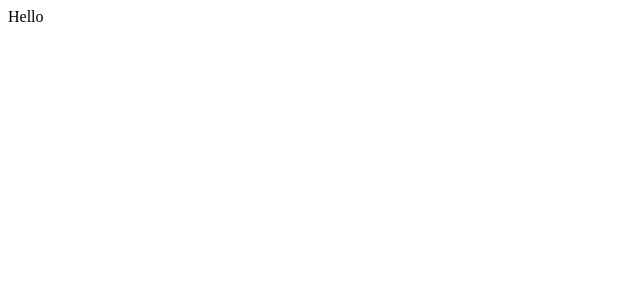
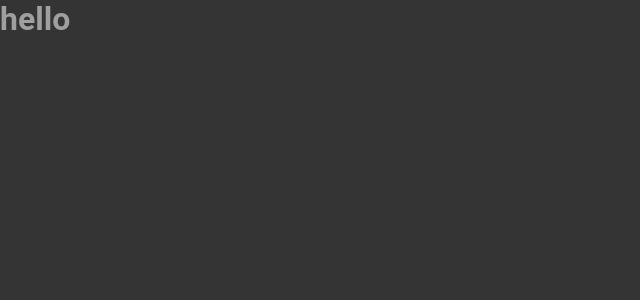
Before and after one commit to paulorobinson/buildbox-posts, a React (Vite) app: page / in a window 1280 px wide. Shown: the top 300 px of the page, without its empty margins (0-640 px from the left). Built offline with nearby package versions, Linux system fonts and the light colour scheme.

Commit message:
Create Provider Styled-Components

```diff
--- a/package.json
+++ b/package.json
@@ -10,11 +10,14 @@
   },
   "dependencies": {
     "react": "^18.2.0",
-    "react-dom": "^18.2.0"
+    "react-dom": "^18.2.0",
+    "react-icons": "^4.6.0",
+    "styled-components": "^5.3.6"
   },
   "devDependencies": {
     "@types/react": "^18.0.22",
     "@types/react-dom": "^18.0.7",
+    "@types/styled-components": "^5.1.26",
     "@vitejs/plugin-react": "^2.2.0",
     "typescript": "^4.6.4",
     "vite": "^3.2.0"
--- a/src/App.tsx
+++ b/src/App.tsx
@@ -1,8 +1,16 @@
+import { ThemeProvider } from 'styled-components';
+import { GlobalStyles } from './styles/global';
+
+import { colors } from './styles/theme';
+
 const App = () => {
   return (
-    <>
-      <div>Hello</div>
-    </>
+    <ThemeProvider theme={colors}>
+      <>
+        <GlobalStyles />
+        <h1>hello</h1>
+      </>
+    </ThemeProvider>
   );
 };
 
--- /dev/null
+++ b/src/styles/global.ts
@@ -0,0 +1,15 @@
+import { createGlobalStyle } from 'styled-components';
+
+import { ThemeProps } from './theme';
+
+export const GlobalStyles = createGlobalStyle<ThemeProps>`
+
+  * {
+    font-family: 'Roboto', sans-serif;
+    background: ${({ theme }) => theme.body};
+    color: ${({ theme }) => theme.text};
+    margin: 0;
+    padding: 0;
+    box-sizing: border-box;
+  }
+`;
--- /dev/null
+++ b/src/styles/theme.ts
@@ -0,0 +1,10 @@
+export const colors = {
+  body: '#343434',
+  text: '#9f9f9f',
+
+  header: '#2b2b2b',
+};
+
+export type ThemeProps = {
+  theme: typeof colors;
+};
```
Also changed, not shown: 1 other file (tests, documents, lock files or other folders).
